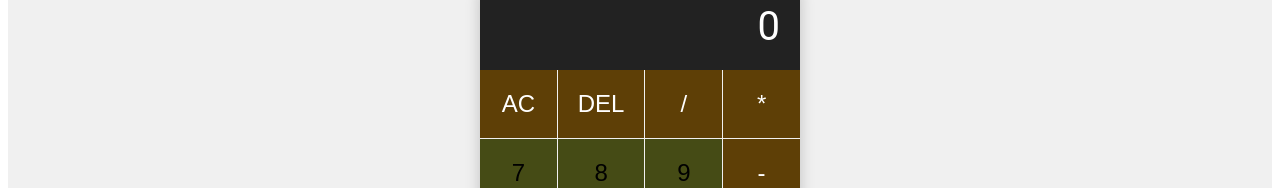
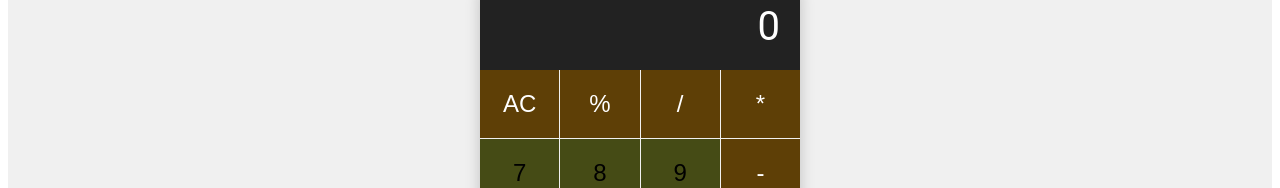
Before and after one commit to DraftBlack/Calculadora, an Angular app: page / in a window 1280 px wide. Shown: the part 210-398 px from the top of the page. Built offline with nearby package versions, Linux system fonts and the light colour scheme.

Commit message:
porcentagem

```diff
--- a/src/app/calculadora/calculadora.html
+++ b/src/app/calculadora/calculadora.html
@@ -3,7 +3,7 @@
 
     <div class="teclado">
       <button class="operador" (click)="onClearClick()">AC</button>
-      <button class="operador" (click)="onDeleteClick()">DEL</button>
+      <button class="operador" (click)="onPercentageClick()">%</button>
       <button class="operador" (click)="onOperatorClick('/')">/</button>
       <button class="operador" (click)="onOperatorClick('*')">*</button>
       <button (click)="onNumberClick('7')">7</button>
--- a/src/app/calculadora/calculadora.ts
+++ b/src/app/calculadora/calculadora.ts
@@ -111,4 +111,25 @@ export class Calculadora {
       this.displayValue.set('0');
     }
   }
+
+  public onPercentageClick(): void {
+    // Pega o valor que está no visor e converte para número
+    const currentValue = parseFloat(this.displayValue());
+
+    // Se não houver uma operação em andamento (nenhum primeiro operando)
+    // a porcentagem age sobre o próprio número. Ex: 50% se torna 0.5
+    if (this.firstOperand() === null) {
+      this.displayValue.set(String(currentValue / 100));
+      return;
+    }
+
+    // Se HOUVER uma operação (ex: 200 - 10%), a porcentagem é calculada
+    // em cima do primeiro operando.
+    // Ex: 10% de 200 = 20
+    const percentageOfFirstOperand = this.firstOperand()! * (currentValue / 100);
+
+    // Atualiza o visor com o valor da porcentagem calculada (ex: 20)
+    // Agora o cálculo pendente é 200 - 20. Se o usuário clicar em "=", o resultado será 180.
+    this.displayValue.set(String(percentageOfFirstOperand));
+  }
 }
```
